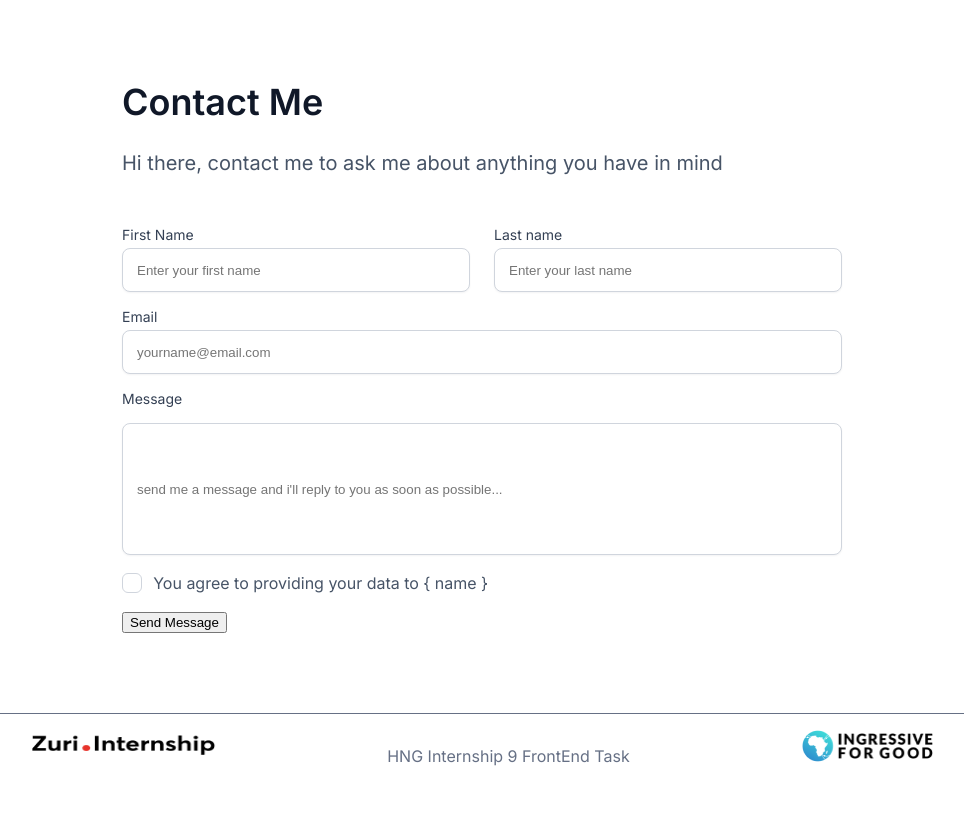
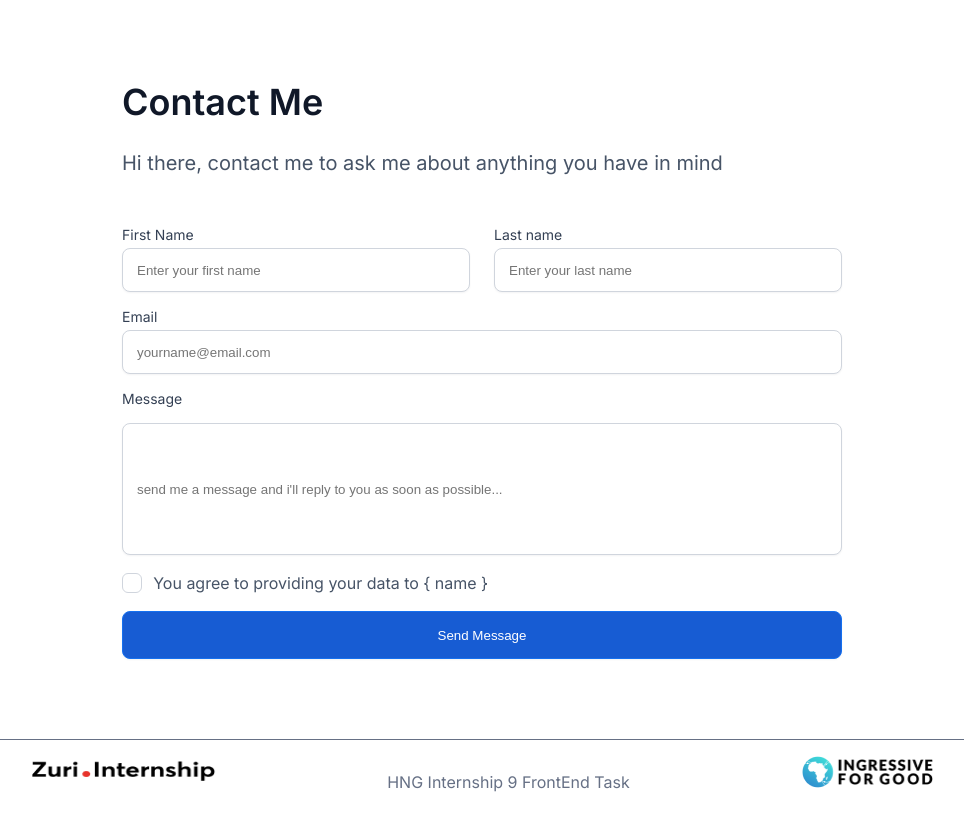
Before and after one commit to Qaasim-Umar/HNGT_2, a React (Create React App) app: page /Contact in a window 1280 px wide. Shown: the top 828 px of the page, without its empty margins (158-1122 px from the left). Before the commit the page ends 806 px from the top, so only its background shows below. Built offline with nearby package versions, Linux system fonts and the light colour scheme.

Commit message:
feat : Corrected an input tag iD

```diff
--- a/src/pages/Contact/Contact.css
+++ b/src/pages/Contact/Contact.css
@@ -140,7 +140,7 @@ input[type="checkbox"] {
   transform: rotate(45deg);
 }
 
-#btn__submit {
+#btn--submit {
   width: 100%;
   height: 48px;
   color: white;
@@ -150,11 +150,11 @@ input[type="checkbox"] {
   border-radius: 8px;
 }
 
-#btn__submit:hover{
+#btn--submit:hover{
   background: #1570EF;
 }
 
-#btn__submit:disabled
+#btn--submit:disabled
 {
 
 }
```
